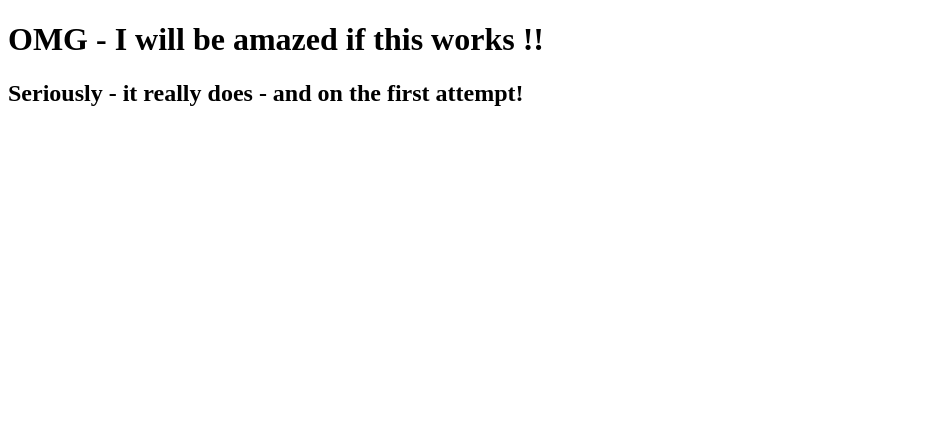
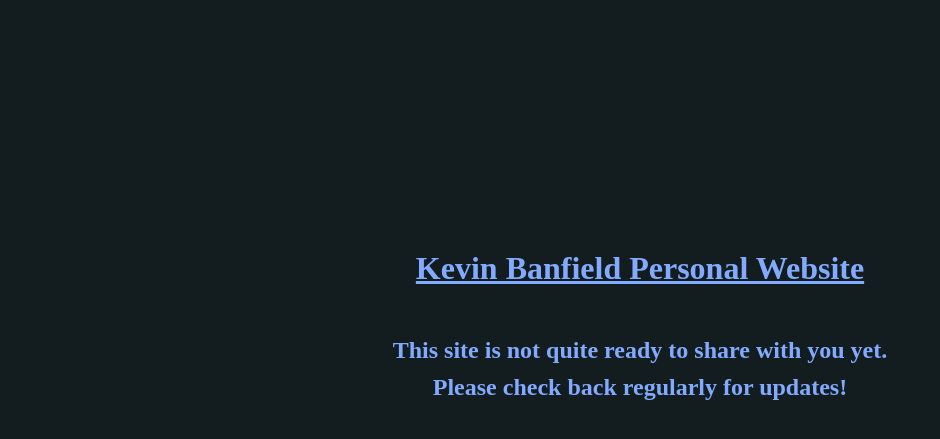
Before and after one commit to kb-cov/personal_website, a Flask app: page / in a window 1280 px wide. Shown: the top 439 px of the page, without its empty margins (0-940 px from the left). Run offline with Flask 3, Linux system fonts and the light colour scheme.

Commit message:
Creates initial holding message on website

```diff
--- a/static/css/styles.css
+++ b/static/css/styles.css
@@ -0,0 +1,23 @@
+*,
+::before,
+::after {
+  box-sizing: border-box;
+  margin: 0;
+  padding: 0;
+}
+
+body {
+  background-color: #131c1f;
+  color: #82aaff;
+  text-align: center;
+}
+
+h1 {
+  margin-top: 250px;
+  margin-bottom: 50px;
+  text-decoration: underline;
+}
+
+h2 {
+    margin-bottom: 10px;
+  }
--- a/templates/index.html
+++ b/templates/index.html
@@ -28,8 +28,9 @@
   <body>
     <header></header>
     <main>
-      <h1>OMG - I will be amazed if this works !!</h1>
-      <h2>Seriously - it really does - and on the first attempt!</h2>
+      <h1>Kevin Banfield Personal Website</h1>
+      <h2>This site is not quite ready to share with you yet.</h2>
+      <h2>Please check back regularly for updates!</h2>
     </main>
     <footer></footer>
   </body>
```
Also changed, not shown: 1 other file.
